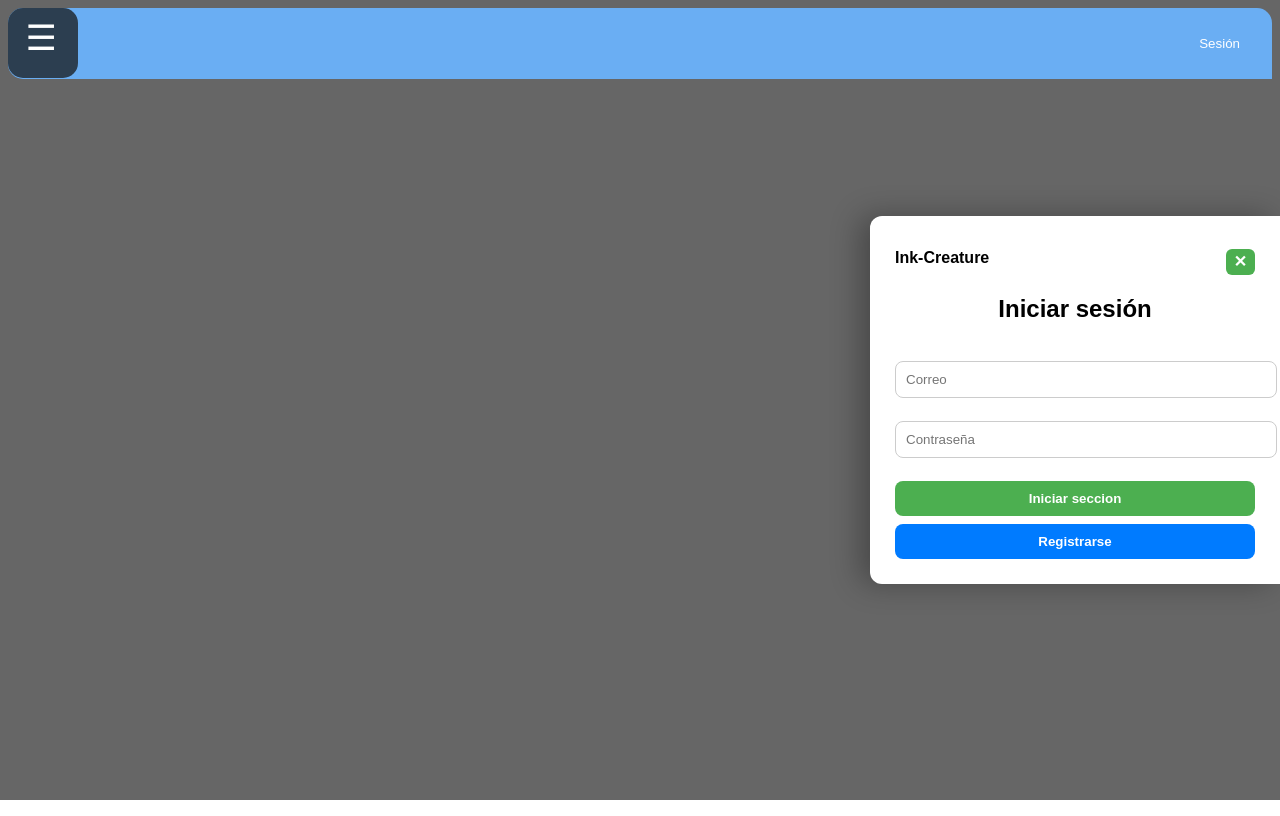
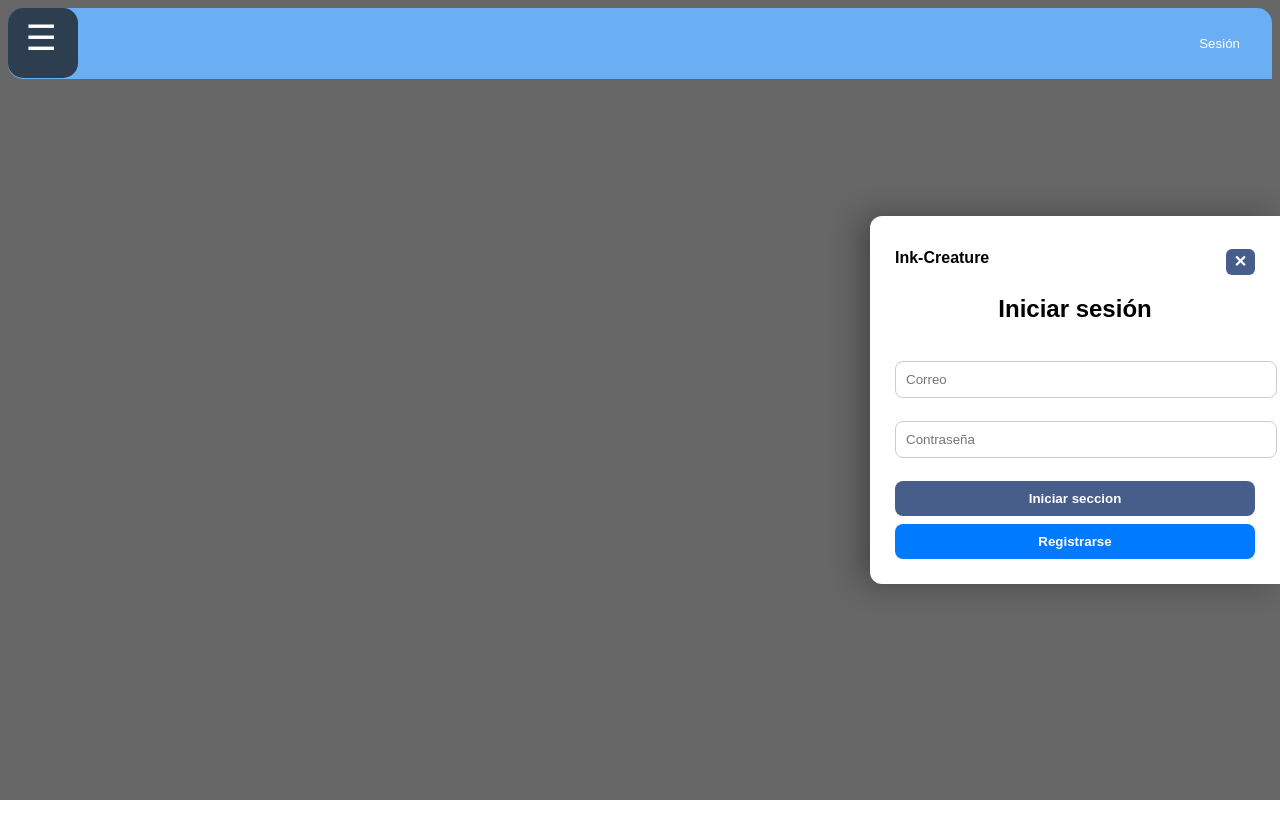
Before and after one commit to KevinGCN/Ink-Creature, an Angular app: page /loggin in a window 1280 px wide. Built offline with nearby package versions, Linux system fonts and the light colour scheme.

Commit message:
Subiendo proyecto Angular completo

```diff
--- a/src/app/loggin/loggin.css
+++ b/src/app/loggin/loggin.css
@@ -107,12 +107,12 @@ button {
 
 /*  BOTÓN LOGIN */
 button:nth-of-type(1) {
-  background: #4CAF50;
+  background: #475e8a;
   color: white;
 }
 
 button:nth-of-type(1):hover {
-  background: #43a047;
+  background: #6743a0;
 }
 
 /*  BOTÓN REGISTRO */
```
